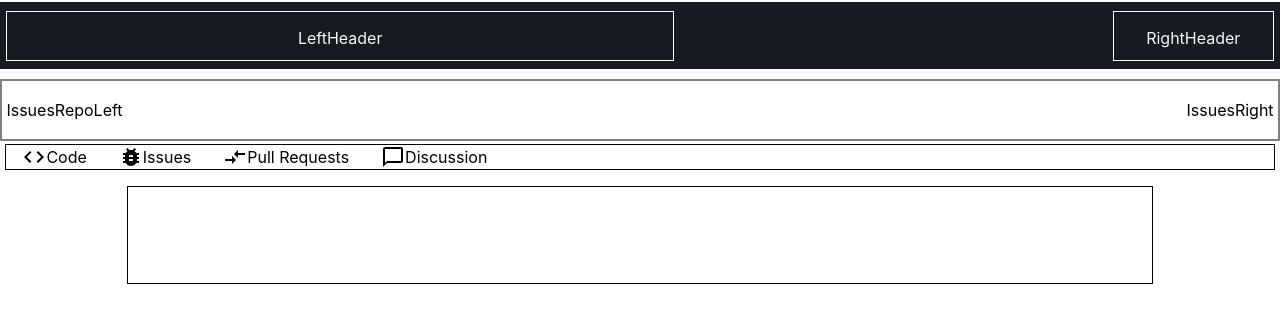
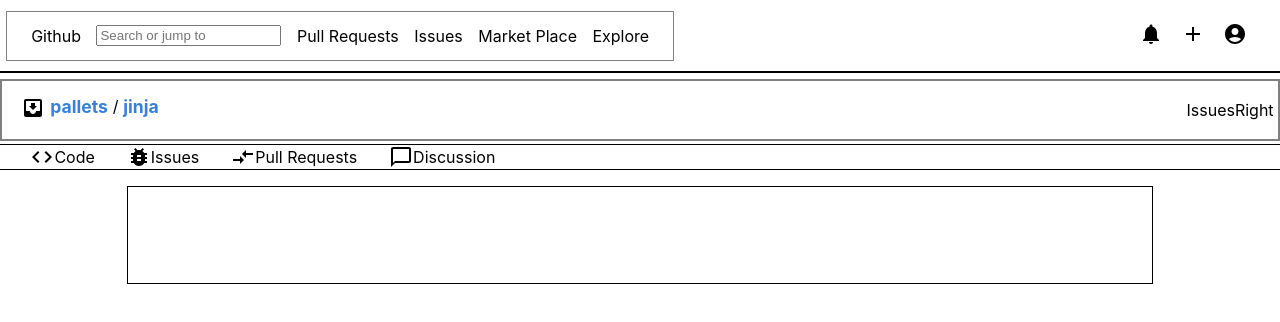
Before and after one commit to Saurabh9399/GithubIssuesProject, a React (Create React App) app: page / in a window 1280 px wide. Shown: the top 322 px of the page. Built offline with nearby package versions, Linux system fonts and the light colour scheme.

Commit message:
adding material icons for header

```diff
--- a/src/components/Header.css
+++ b/src/components/Header.css
@@ -2,6 +2,8 @@
     width:99%;
     height: 3rem;
     display: flex;
+    justify-content: center;
+    align-items: space-between;
     padding: 0.6rem;
     border: 2px solid white;
     display: flex;
@@ -9,7 +11,7 @@
     align-items: center;
     margin: 0.3rem;
     margin-top: 0;
-    background-color: #161B22;
-    color:whitesmoke;
+    /* background-color: #161B22; */
+    /* color:whitesmoke; */
     box-shadow: 2px 2px ;
 }
--- a/src/components/IssuesRepoLeft.css
+++ b/src/components/IssuesRepoLeft.css
@@ -0,0 +1,23 @@
+.issues-repo-left{
+    display: flex;
+    justify-content: center;
+    font-size: 1rem;
+    margin:0px 10px 0px 15px;
+}
+
+.issues-repo-left-name{
+    font-size: 1.1rem;
+    color: rgba(27, 110, 218, 0.873);
+    font-weight: bold;
+    margin-right: 0.3rem;
+    margin-left: 0.3rem;
+
+}
+
+.issues-repo-left-title{
+    font-size: 1.1rem;
+    color: rgba(27, 110, 218, 0.873);
+    font-weight: bold;
+    margin-left: 0.3rem;
+
+}
--- a/src/components/IssuesRepoLeft.js
+++ b/src/components/IssuesRepoLeft.js
@@ -1,9 +1,16 @@
 import React from 'react'
 import "./IssuesRepoLeft.css"
+import MoveToInboxIcon from '@mui/icons-material/MoveToInbox';
 
 function IssuesRepoLeft() {
   return (
-    <div>IssuesRepoLeft</div>
+    <div className='issues-repo-left'>
+      <i><MoveToInboxIcon className='issues-repo-left-icon'/></i>
+      <span className='issues-repo-left-name'>pallets</span>
+      <span>/</span>
+      <span className='issues-repo-left-title'>jinja</span>
+
+    </div>
   )
 }
 
--- a/src/components/LeftHeader.css
+++ b/src/components/LeftHeader.css
@@ -1,6 +1,14 @@
 .left-header{
+    display: flex;
+    justify-content: space-around;
+    align-items: center;
     width: 50%;
     height: 1rem;
-    border: 1px solid white;
+    border: 1px solid grey;
     padding: 1rem;
 }
+
+.left-header img{
+    width: 1rem;
+    height: 1rem;
+}
--- a/src/components/LeftHeader.js
+++ b/src/components/LeftHeader.js
@@ -3,7 +3,15 @@
 
 function LeftHeader() {
   return (
-    <div className='left-header'> LeftHeader</div>
+    <div className='left-header'>
+      <div>Github</div>
+      <input placeholder='Search or jump to'/>
+      <div>Pull Requests</div>
+      <div>Issues</div>
+      <div>Market Place</div>
+      <div>Explore</div>
+
+    </div>
   )
 }
 
--- a/src/components/RightHeader.css
+++ b/src/components/RightHeader.css
@@ -3,4 +3,7 @@
     height: 1rem;
     padding: 1rem;
     border: 1px solid white;
+    display: flex;
+    align-items: center;
+    justify-content: space-around;
 }
--- a/src/components/RightHeader.js
+++ b/src/components/RightHeader.js
@@ -1,9 +1,17 @@
 import React from 'react'
 import "./RightHeader.css"
+import NotificationsIcon from '@mui/icons-material/Notifications';
+import AddIcon from '@mui/icons-material/Add';
+import AccountCircleIcon from '@mui/icons-material/AccountCircle';
 
 function RightHeader() {
   return (
-    <div className='right-header'>RightHeader</div>
+    <div className='right-header'>
+      <div><NotificationsIcon/></div>
+      <div><AddIcon/></div>
+      <div><AccountCircleIcon/></div>
+
+    </div>
   )
 }
 
--- a/src/components/TabsContainer/TabsContainer.css
+++ b/src/components/TabsContainer/TabsContainer.css
@@ -3,4 +3,5 @@
     display: flex;
     justify-content: flex-start;
     border: 1px solid black;
+    padding-left: 1rem;
 }
```
